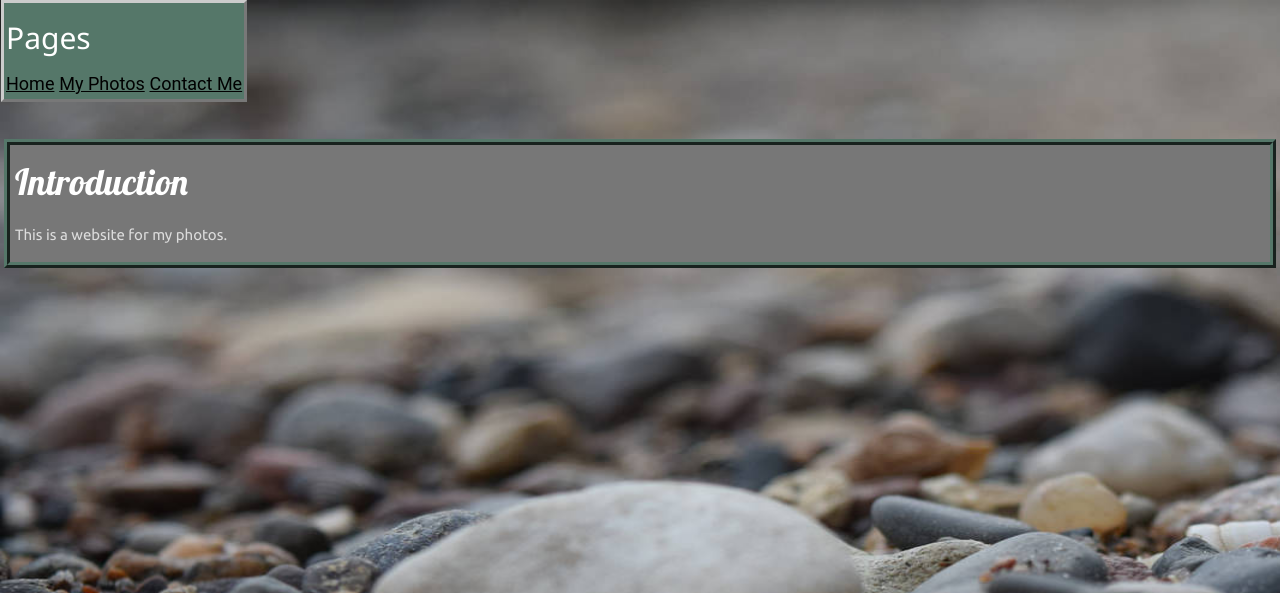
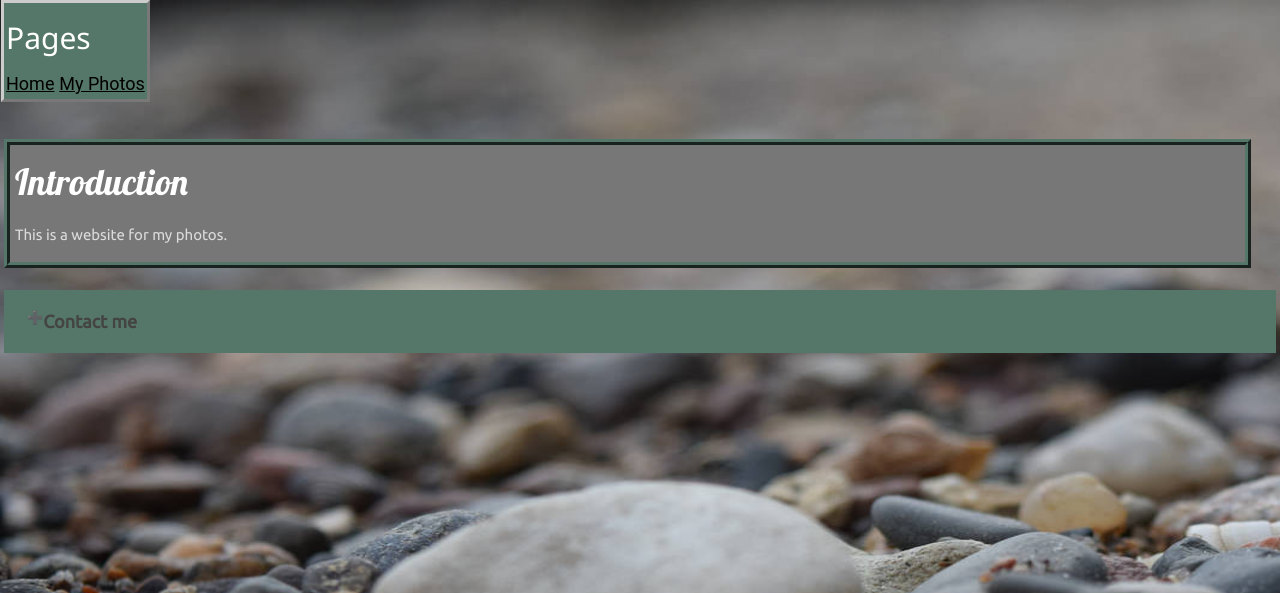
Before and after one commit to SamuelZien/elanazien.github.io, a PHP site: page / in a window 1280 px wide. Shown: the top 593 px of the page. Run offline with PHP 8.4, Linux system fonts and the light colour scheme.

Commit message:
Add files via upload

```diff
--- a/index.html
+++ b/index.html
@@ -30,7 +30,6 @@
     <h2 class="white">Pages</h2>
         <a class="big" href="./index.html">Home</a>
         <a class="big" href="./photos.html">My Photos</a>
-        <a class="big" href="./contact.html">Contact Me</a>
   </nav>
 </aside>
 
@@ -44,7 +43,11 @@
     <h1 class="lobster">Introduction</h1>
 <p>This is a website for my photos.</p>
 </div>
-
+<br/>
+<button class="collapsible">Contact me</button>
+<div class="content" style="font-size:14px;">
+  <p>[input contact information, Elana]</p>
+</div>
   </body>
   <!--this is the bottom bar-->
   <aside class="SubSidebar">
@@ -53,4 +56,42 @@
   <div class="w3-bar-item w3-hover-red subtext">Website created by Samuel Zien</div>
   </div>
   </aside>
+  <!--Defines box opening and closing-->
+  <script>var coll = document.getElementsByClassName("collapsible");
+  var i;
+
+  for (i = 0; i < coll.length; i++) {
+    coll[i].addEventListener("click", function() {
+      this.classList.toggle("active");
+      var content = this.nextElementSibling;
+      if (content.style.display === "block") {
+        content.style.display = "none";
+      } else {
+        content.style.display = "block";
+      }
+    });
+  }var modal = document.getElementById('myModal');
+// Get the button that opens the modal
+var btn = document.getElementById("myBtn");
+
+// Get the <span> element that closes the modal
+var span = document.getElementsByClassName("close")[0];
+
+// When the user clicks on the button, open the modal
+btn.onclick = function() {
+    modal.style.display = "block";
+}
+
+// When the user clicks on <span> (x), close the modal
+span.onclick = function() {
+    modal.style.display = "none";
+}
+
+// When the user clicks anywhere outside of the modal, close it
+window.onclick = function(event) {
+    if (event.target == modal) {
+        modal.style.display = "none";
+    }
+}
+  </script>
 </html>
--- a/style.css
+++ b/style.css
@@ -7,8 +7,49 @@ body {
   background-image: url("./background.jpg");
   background-size: 1920px 1080px
 }
+div {
+  width:98%;
+  right: 3px;
+  left: 3px;
+}
+/*collapsible code*/
+.collapsible {
+  background-color: #557769;
+  color: #444;
+  cursor: pointer;
+  padding: 18px;
+  width: 100%;
+  border: none;
+  text-align: left;
+  outline: none;
+  font-size: 18px;
+  font-family: "Ubuntu", sans-serif;
+  font-weight: bold;
+  float:bottom;
+}
+.active, .collapsible:hover {
+  background-color: #446666;
+}
+.content {
+  width:100%;
+  padding: 0 18px;
+  display: none;
+  overflow: hidden;
+  background-color: #557769;
+    float: right, bottom;
+}
+.collapsible:after {
+    content: '\02795'; /* Unicode character for "plus" sign (+) */
+    font-size: 13px;
+    color: white;
+    float: Left;
+    margin-left: 5px;
+}
 
-
+.active:after {
+    content: "\2796"; /* Unicode character for "minus" sign (-) */
+}
+/*end of collapsible*/
 h2 {
   font-family: 'Roboto', sans-serif;
   color: #DCDCDC;
```
